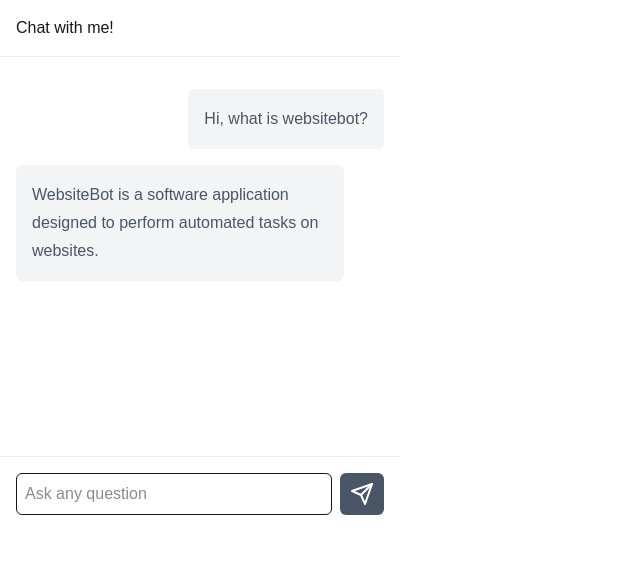
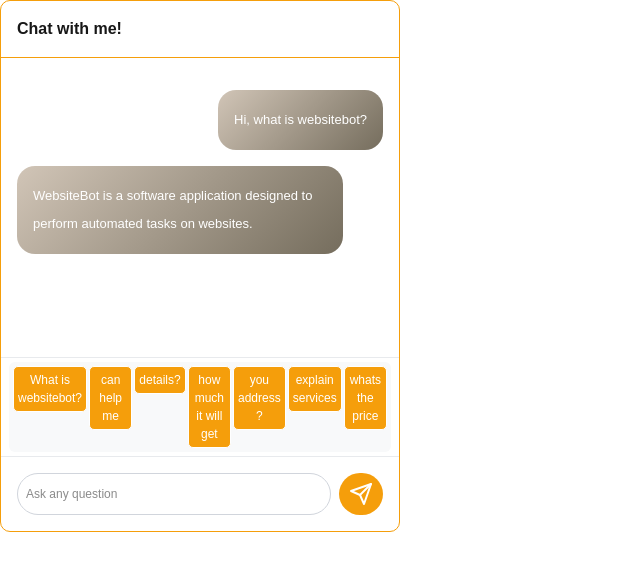
Before and after one commit to huzaifa172/chat-widget-WholeLife, a Next.js app: page /chat in a window 1280 px wide. Shown: the top 570 px of the page, without its empty margins (0-640 px from the left). Built offline with nearby package versions, Linux system fonts and the light colour scheme.

Commit message:
approximatly done

```diff
--- a/app/chat/page.tsx
+++ b/app/chat/page.tsx
@@ -16,7 +16,7 @@ export default function ChatWidget() {
   ];
   const [messages, setMessages] = useState(intialMesages);
 
-  const handleSubmitMessage = (e) => {
+  const handleSubmitMessage = (e: React.FormEvent<HTMLFormElement>) => {
     e.preventDefault();
     const message = e.target.message.value;
     if (!message) {
@@ -29,12 +29,49 @@ export default function ChatWidget() {
       scrollTargetRef.current.scrollIntoView({ behavior: "smooth" });
     }, 100);
   };
+  const quickQuestionArray = [{
+    role: "user",
+    content: "What is websitebot?",
+  },
+  {
+    role: "user",
+    content: "can help me",
+  },{
+    role: "user",
+    content: "details?",
+  },{
+    role: "user",
+    content: "how much it will get",
+  },{
+    role: "user",
+    content: "you address ?",
+  },{
+    role: "user",
+    content: "explain services",
+  },{
+    role: "user",
+    content: "whats the price",
+  },
+];
+function handleQQ(idx) {
+if (typeof window !== "undefined") {
+  const quickQues = document.getElementById("quickQues-"+idx.toString());
+  console.log(quickQues?.innerText);
+
+  setMessages([...messages, { role: "user", content: quickQues?.innerText }]);
+  setTimeout(() => {
+    scrollTargetRef.current.scrollIntoView({ behavior: "smooth" });
+  }, 100);
+
+
+}}
+
 
   return (
-    <div className="relative bg-white max-w-[400px]">
-      <p className="p-4 font-medium">Chat with me!</p>
-      <div className="divide-y divide-gray-300/50 border-t border-gray-300/50">
-        <div className="space-y-6 py-8 text-base leading-7 text-gray-600 h-[400px] overflow-y-auto">
+    <div className="relative bg-white max-w-[400px] rounded-[10px] border border-[#f59e0b] rounded-[10px]">
+      <p className="p-4 font-bold">Chat with me!</p>
+      <div className="divide-y divide-gray-300/50 border-t border-t-[#f59e0b] border-gray-300/50 ">
+        <div className="space-y-6 py-8 text-[13px] leading-7 text-gray-700 h-[300px] overflow-y-auto">
           <ul className="space-y-4 px-4">
             {messages.map((item, idx) => (
               <li
@@ -43,12 +80,26 @@ export default function ChatWidget() {
                   item.role === "user" ? "ml-10 justify-end" : "mr-10"
                 }`}
               >
-                <p className="bg-gray-100 p-4 rounded-md">{item.content}</p>
+                <p className={`p-4 rounded-[18px] text-white `} style={{ backgroundImage: "linear-gradient(135deg, #d1c5b7 0%, #756d5d 100%)" }}
+                >{item.content}</p>
               </li>
             ))}
           </ul>
           <div ref={scrollTargetRef}></div>
         </div>
+        {/* quick questions cnt here */}
+        <div className="px-2 py-1">
+            <ul className="bg-[#F8F9FA] p-1 flex gap-[2px] overflow-x-scroll overflow-y-hidden rounded-md" >
+              {quickQuestionArray.map((item, idx) => (
+                <li key={idx}  className="w-[100%] rounded-md">
+                  <p className="quickQues text-center w-[120] text-[12px] p-1 border rounded-[5px] bg-[#f59e0b] text-white w-[100%] cursor-pointer" id={`quickQues-${idx.toString()}`}  onClick={()=> handleQQ(idx)}>{item.content}</p>
+
+                </li>))}
+
+            </ul>
+        </div>
+
+
         <form
           onSubmit={handleSubmitMessage}
           className="p-4 flex gap-2 text-base font-semibold leading-7"
@@ -56,9 +107,9 @@ export default function ChatWidget() {
           <input
             name="message"
             placeholder="Ask any question"
-            className="px-2 py-1.5 border rounded-md flex-1 font-normal focus:outline-none focus:border-gray-400"
+            className="px-2 py-1.5 border text-[12px] border-gray-300 rounded-full flex-1 font-normal focus:outline-none focus:border-[#f59e0b]"
           />
-          <button className="bg-gray-600 px-2.5 rounded-md text-white">
+          <button className="bg-[#f59e0b] px-2.5 rounded-full text-white">
             {/* prettier-ignore */}
             <svg xmlns="http://www.w3.org/2000/svg" width="24" height="24" viewBox="0 0 24 24" fill="none" stroke="currentColor" strokeWidth="2" strokeLinecap="round" strokeLinejoin="round">
               <line x1="22" x2="11" y1="2" y2="13"></line>
--- a/app/page.tsx
+++ b/app/page.tsx
@@ -1,6 +1,11 @@
+"use client";
 import Script from "next/script";
+import dynamic from 'next/dynamic'
 
-
+const ChatWidget = dynamic(
+  () => import('./chat/page'),
+  { ssr: false }
+)
 export default function Home() {
   return (
    <>
@@ -10,9 +15,9 @@ export default function Home() {
             ChatWidget.init("xx-slkUdka819...");
         };
         `}</Script>
-
+      <h1>My Next.js Application</h1>
       <div>
-      <iframe src="..." className=""></iframe>
+      <iframe src="..." className="hidden" ></iframe>
       <button id="trigger-btn"></button>
     </div>
 
--- a/public/chat-widget.js
+++ b/public/chat-widget.js
@@ -25,7 +25,7 @@
                 border-radius: 9999px;
                 color: white;
                 cursor: pointer;
-                background-color: #6b7280;
+                background-color: #f59e0b;
                 border-style: none;
             }
             .h-7 {
```
